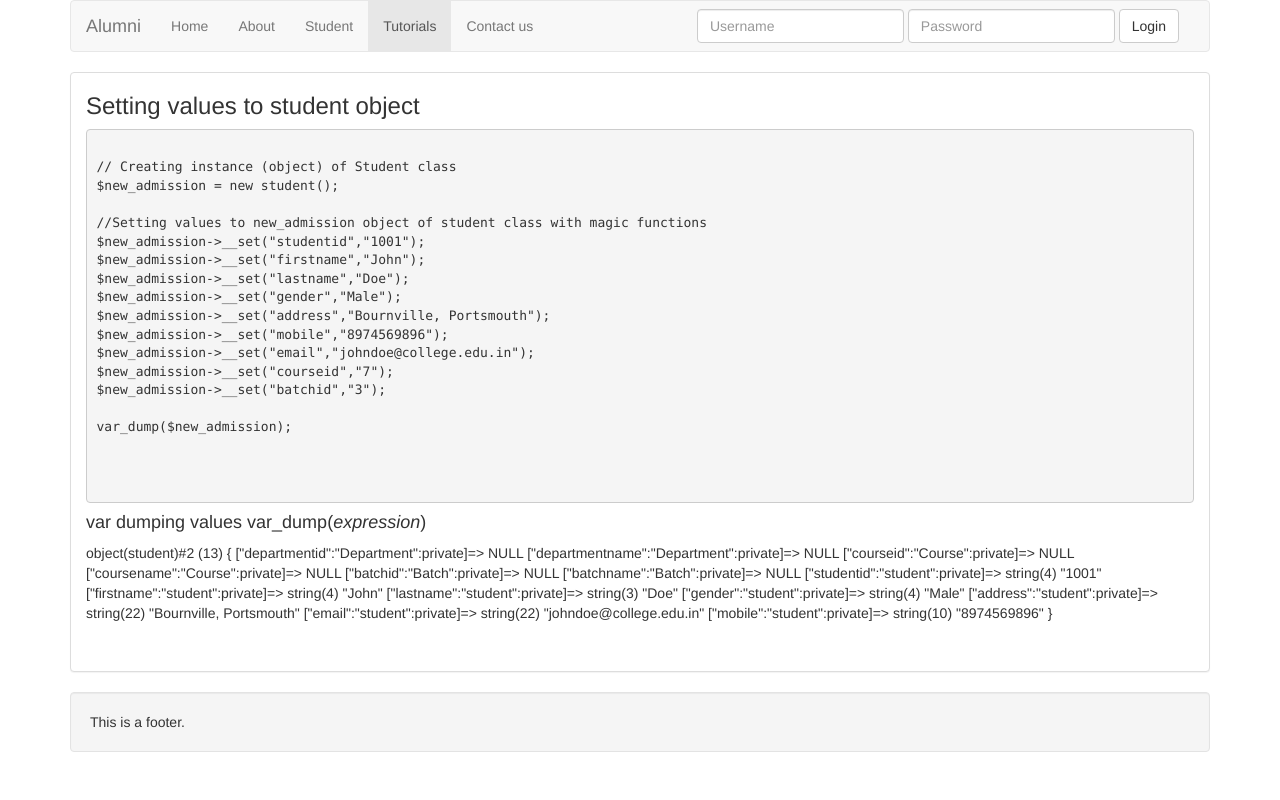
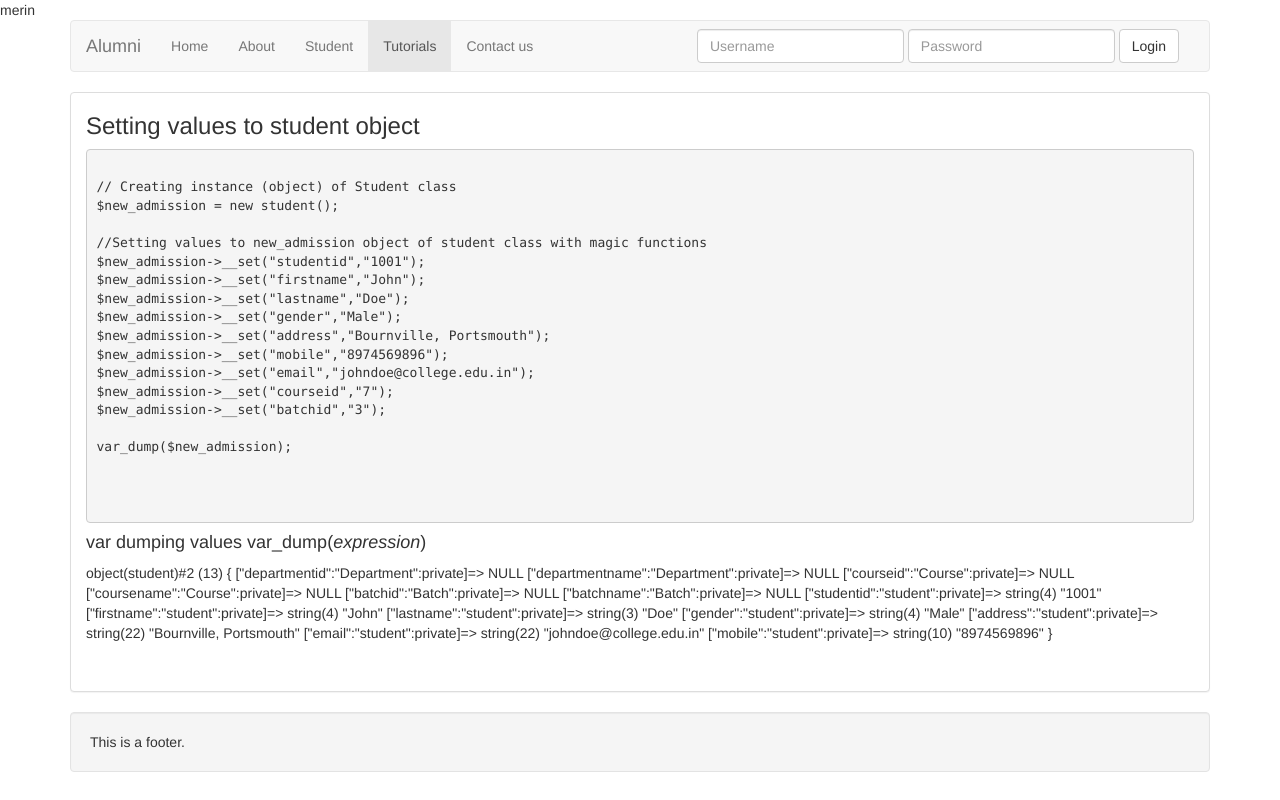
Before and after one commit to alokbabu/college-alumni, a PHP site: page /tutorials.php in a window 1280 px wide. Run offline with PHP 8.4, Linux system fonts and the light colour scheme.

Commit message:
addded echo merin

```diff
--- a/tutorials.php
+++ b/tutorials.php
@@ -6,6 +6,7 @@ $about = "";
 $student = "";
 $tutorials = "active";
 $contact = "";
+echo "merin";
 ?>
 <body>
 	<div class="container">
```
